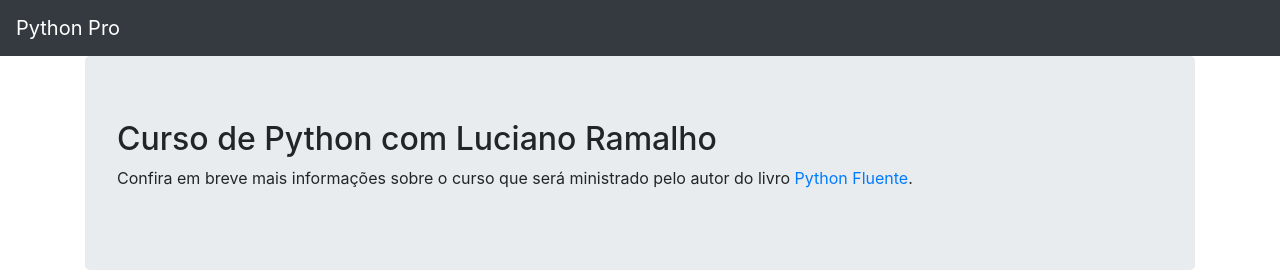
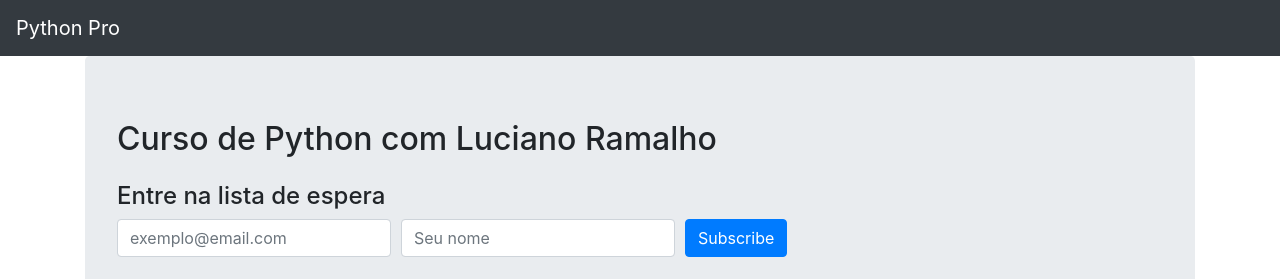
Before and after one commit to brjatoba92/django_jatoba, a Django app: page / in a window 1280 px wide. Shown: the top 279 px of the page. Run offline with Django 3.2, Linux system fonts and the light colour scheme; some libraries are stand-ins or nearby versions.

Commit message:
Criando lista para envio de email
close #82

```diff
--- a/pyprojat/base/templates/base/home.html
+++ b/pyprojat/base/templates/base/home.html
@@ -42,11 +42,26 @@
 				    <h2>
 					    Curso de Python com Luciano Ramalho
 				    </h2>
-				    <p>
-					    Confira em breve mais informações sobre o curso que será ministrado pelo autor do livro
-					    <a href="https://www.oreilly.com/library/view/fluent-python/9781491946237/" target="_blank">Python Fluente</a>.
-				    </p>
+					<h4 class="mt-4"> Entre na lista de espera</h4>
+					<form action="https://herokuapp.us2.list-manage.com/subscribe/post?u=9e3b00b53a254ec91706ebf30&amp;id=aaa6e3636d" method="post" id="mc-embedded-subscribe-form" name="mc-embedded-subscribe-form" class="validate" target="_blank" novalidate>
+						<div class="form-row align-items-center">
+							<div class="col-auto">
+						        <label class="sr-only" for="mce-EMAIL">Email</label>
+						        <input type="email" value="" name="EMAIL" class="form-control required" id="mce-EMAIL" placeholder="exemplo@email.com">
+						    </div>
+							<div class="col-auto">
+						        <label class="sr-only" for="mce-FNAME">Email</label>
+						        <input type="text" value="" name="FNAME" class="form-control" id="mce-FNAME" placeholder="Seu nome">
+						    </div>
 
+							<!-- real people-->
+							<div style="position: absolute; left: -5000px;" aria-hidden="true"><input type="text" name="b_9e3b00b53a254ec91706ebf30_aaa6e3636d" tabindex="-1" value=""></div>
+
+						    <div class="col-auto">
+						        <input type="submit" value="Subscribe" name="subscribe" id="mc-embedded-subscribe" class="btn btn-primary">
+						    </div>
+				        </div>
+		            </form>
 			    </div>
 		    </div>
 		</div>
@@ -58,8 +73,8 @@
 					</h5>
 					<div class="card-body">
 						<p class="card-text">
-							<img src="{% static 'img/luciano_ramalho.jpg' %}" alt="Foto de Luciano Ramalho" class="img-thumbnail float-left mr-3"/>
-							"Lorem ipsum dolor sit amet, consectetur adipiscing elit. Etiam eget ligula eu lectus lobortis condimentum. Aliquam nonummy auctor massa. Pellentesque habitant morbi tristique senectus et netus et malesuada fames ac turpis egestas. Nulla at risus. Quisque purus magna, auctor et, sagittis ac, posuere eu, lectus. Nam mattis, felis ut adipiscing."
+							<img src="{% static 'img/luciano_ramalho.jpg' %}" width="300" height="185" alt="Foto de Luciano Ramalho" class="img-thumbnail float-left mr-3"/>
+							<a href="https://www.oreilly.com/library/view/fluent-python/9781491946237/" target="_blank">Python Fluente</a>. "Lorem ipsum dolor sit amet, consectetur adipiscing elit. Etiam eget ligula eu lectus lobortis condimentum. Aliquam nonummy auctor massa. Pellentesque habitant morbi tristique senectus et netus et malesuada fames ac turpis egestas. Nulla at risus. Quisque purus magna, auctor et, sagittis ac, posuere eu, lectus. Nam mattis, felis ut adipiscing."
 							"Lorem ipsum dolor sit amet, consectetur adipisicing elit, sed do eiusmod tempor incididunt ut labore et dolore magna aliqua. Ut enim ad minim veniam, quis nostrud exercitation ullamco laboris nisi ut aliquip ex ea commodo consequat. Duis aute irure dolor in reprehenderit in voluptate velit esse cillum dolore eu fugiat nulla pariatur. Excepteur sint occaecat cupidatat non proident, sunt in culpa qui officia deserunt mollit anim id est laborum."
 						</p>
 					</div>
```
